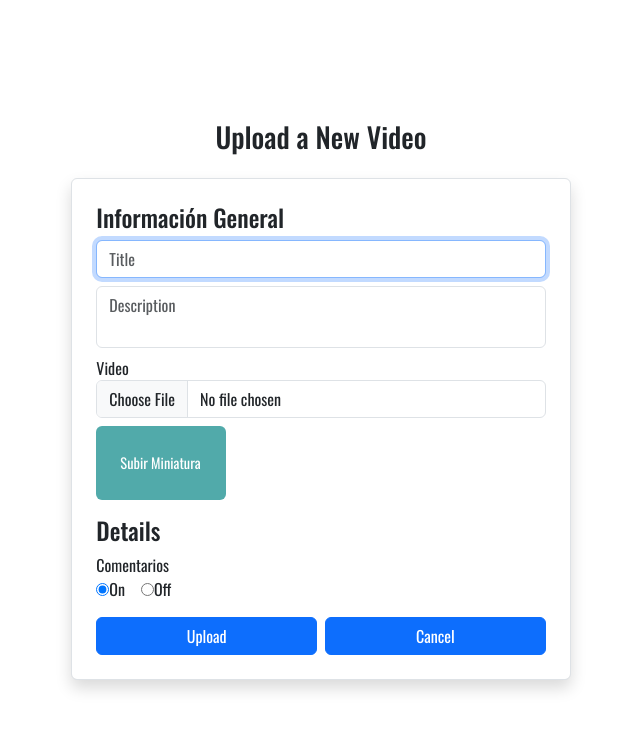
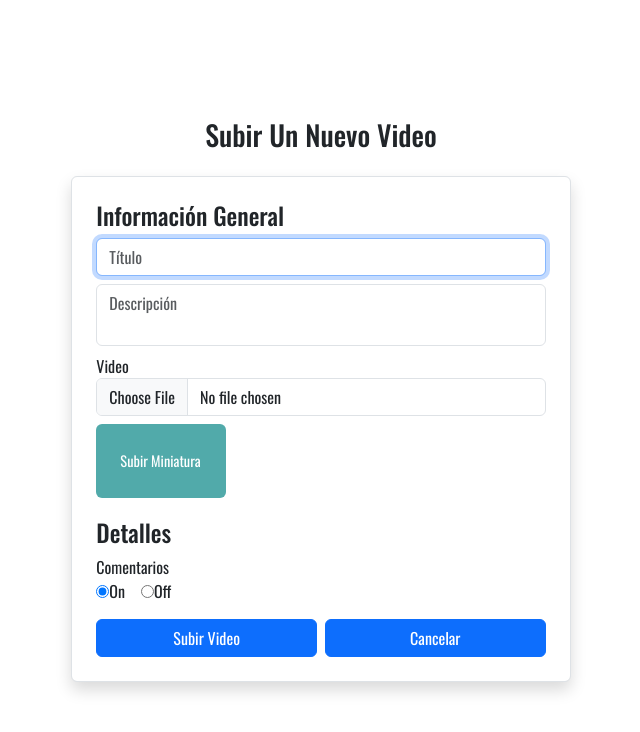
Before and after one commit to mateok13/noCountryTubeFront, a React (Vite) app in the folder frontend/: page /upload-video in a window 1280 px wide. Shown: the top 732 px of the page, without its empty margins (319-959 px from the left). Built offline with nearby package versions, Linux system fonts and the light colour scheme.

Commit message:
FormVideo modified, new video attributes added

```diff
--- a/frontend/src/components/formVideo/FormVideo.jsx
+++ b/frontend/src/components/formVideo/FormVideo.jsx
@@ -1,44 +1,83 @@
-import { useState } from "react";
+import { useEffect, useRef, useState } from "react";
 import { useNavigate } from "react-router-dom";
 import VideoThumbnail from "react-video-thumbnail";
 import "./FormVideo.css";
 
 const formValues = {
-  title: "",
-  description: "",
-  thumbnail: "",
-  video: "",
-  tags: "",
-  category: "",
-  comments: "on",
+  author: 'username',
+  title: '',
+  description: '',
+  thumbnail: '',
+  video: '',
+  duration: '',
+  comments: 'on',
+  views: 0,
+  likes: 0,
+  dislikes: 0,
 };
 
 const FormVideo = () => {
   const [formData, setFormData] = useState(formValues)
-  const [videoFile, setVideoFile] = useState(null)
   const [thumbnails, setThumbnails] = useState([])
   const [selectedThumbnail, setSelectedThumbnail] = useState(null)
-  const snapshotList = [3, 6, 30]
+  const videoInputRef = useRef(null);
+  const snapshotList = [3, 6, 30] // Toma capturas en el segundo 3, 6, 30
   const navigate = useNavigate()
+
 
   const handleSubmit = (e) => {
     e.preventDefault();
     console.log(formData);
+    setThumbnails([])
+    setSelectedThumbnail(null)
     setFormData(formValues);
-    alert("Uploaded!");
+
+    if (videoInputRef.current) {
+      videoInputRef.current.value = null;
+    }
+
+    alert("Video subido exitosamente");
   };
 
   const handleChange = (e) => {
     const { name, value } = e.target;
-    setFormData({
-      ...formData,
+    setFormData((prevFormData) => ({
+      ...prevFormData,
       [name]: value,
-    });
+    }));
   };
 
   const handleVideoFileChange = (e) => {
     const file = e.target.files[0]
-    setVideoFile(file)
+    setFormData((prevFormData) => ({ ...prevFormData, video: file }))
+  };
+
+  useEffect(() => {
+    if (formData.video) {
+      // Se crea un objeto de video temporal para obtener la duración
+      const videoElement = document.createElement('video');
+      videoElement.src = URL.createObjectURL(formData.video);
+      videoElement.onloadedmetadata = () => {
+        setFormData((prevFormData) => ({ ...prevFormData, duration: formatVideoDuration(videoElement.duration), }));
+      };
+    }
+  }, [formData.video]);
+
+  const formatVideoDuration = (duration) => {
+    let formattedDuration;
+    if (duration > 3599) {
+      const hours = Math.floor(duration / 3600); // horas:minutos:segundos
+      const minutes = Math.floor((duration % 3600) / 60);
+      const seconds = Math.round(duration % 60);
+      formattedDuration = `${hours}:${minutes}:${seconds}`;
+    } else if (duration > 59) {
+      const minutes = Math.floor(duration / 60); // minutos:segundos
+      const seconds = Math.round(duration % 60);
+      formattedDuration = `${minutes}:${seconds}`;
+    } else {
+      formattedDuration = '0:' + Math.round(duration); // 0:segundos
+    }
+    return formattedDuration;
   };
 
   const handleImageFileChange = (e) => {
@@ -47,15 +86,24 @@ const FormVideo = () => {
     reader.onload = () => {
       const base64File = reader.result
       setSelectedThumbnail(base64File)
+      setFormData((prevFormData) => ({ ...prevFormData, thumbnail: base64File }))
     };
     reader.readAsDataURL(file)
   };
 
   const handleSelectThumbnail = (thumbnail) => {
     setSelectedThumbnail(thumbnail);
+    setFormData((prevFormData) => ({ ...prevFormData, thumbnail }))
   };
 
-  console.log(selectedThumbnail);
+  const generateThumbnails = () => {
+    return snapshotList.map((item, index) => (
+      <div key={index} className="d-none">
+        <VideoThumbnail videoUrl={URL.createObjectURL(formData.video)}
+          thumbnailHandler={(thumbnail) => setThumbnails((prevThumbnails) => [...prevThumbnails, thumbnail,])}
+          snapshotAtTime={item} />
+      </div>))
+  }
 
   const handleCancel = () => {
     navigate("/");
@@ -65,29 +113,18 @@ const FormVideo = () => {
     <form className="form-control shadow p-4" onSubmit={handleSubmit}>
       <div>
         <h4>Información General</h4>
-        <input className="form-control" type="text" placeholder="Title" id="title" name="title" onChange={handleChange} value={formData.title} required autoFocus />
-        <textarea className="form-control resize-none my-2" name="description" id="description" placeholder="Description" onChange={handleChange} value={formData.description} required></textarea>
-        {/* <div className="d-flex flex-column my-2">
-          <label htmlFor="thumbnail">Thumbnail (Upload a picture)</label>
-          <input type="file" id="thumbnail" name="thumbnail" onChange={handleFileChange} required />
-        </div> */}
+        <input className="form-control" type="text" placeholder="Título" id="title" name="title" onChange={handleChange} value={formData.title} required autoFocus />
+        <textarea className="form-control resize-none my-2" name="description" id="description" placeholder="Descripción" onChange={handleChange} value={formData.description} required></textarea>
         <div className="d-flex flex-column my-2">
           <label>Video</label>
-          <input className="form-control" type="file" accept="video/*" onChange={handleVideoFileChange} title="Subir Video" required />
+          <input ref={videoInputRef} className="form-control" type="file" accept="video/*" onChange={handleVideoFileChange} title="Subir Video" required />
 
-          {videoFile &&
-            snapshotList.map((item, index) => (
-              <div key={index} className="d-none">
-                <VideoThumbnail videoUrl={URL.createObjectURL(videoFile)}
-                  thumbnailHandler={(thumbnail) => setThumbnails((prevThumbnails) => [...prevThumbnails, thumbnail,])}
-                  snapshotAtTime={item} />
-              </div>
-            ))}
+          {formData.video && generateThumbnails()}
         </div>
 
         <div className="d-flex justify-content-between mt-2 overflow-hidden flex-wrap">
           {/* INPUT FILE SUBIR MINIATURA */}
-          <div>
+          <div className="mb-1">
             <label htmlFor="file" className="label-file text-center text-white px-4 py-2 rounded cursor-pointer">Subir Miniatura</label>
             <input type="file" id="file" className="input-file" accept="image/*" onChange={handleImageFileChange} />
           </div>
@@ -107,22 +144,7 @@ const FormVideo = () => {
       </div>
 
       <div className="my-3">
-        <h4>Details</h4>
-        {/* <div className="d-flex flex-column">
-          <label htmlFor="tags">Tags</label>
-          <textarea className="form-control resize-none" name="tags" id="tags" maxLength={100} placeholder="Enter a comma after each tag" onChange={handleChange} value={formData.tags}></textarea>
-        </div>
-        <div className="d-flex flex-column">
-          <label htmlFor="category">Category</label>
-          <select name="category" id="category" onChange={handleChange} value={formData.category}>
-            <option value="">Select a category</option>
-            <option value="category1">Category 1</option>
-            <option value="category2">Category 2</option>
-            <option value="category3">Category 3</option>
-            <option value="category4">Category 4</option>
-            <option value="category5">Category 5</option>
-          </select>
-        </div> */}
+        <h4>Detalles</h4>
         <div>
           <label>Comentarios</label>
           <div className="d-flex gap-3">
@@ -139,8 +161,8 @@ const FormVideo = () => {
       </div>
 
       <div className="d-flex gap-2">
-        <button className="btn btn-primary w-50" type="submit">Upload</button>
-        <button className="btn btn-primary w-50" type="reset" onClick={handleCancel}>Cancel</button>
+        <button className="btn btn-primary w-50" type="submit">Subir Video</button>
+        <button className="btn btn-primary w-50" type="reset" onClick={handleCancel}>Cancelar</button>
       </div>
     </form>
   );
--- a/frontend/src/components/listVideos/VideoCard.jsx
+++ b/frontend/src/components/listVideos/VideoCard.jsx
@@ -2,11 +2,14 @@ import PropTypes from "prop-types";
 import "./VideoCard.css";
 
 const VideoCard = ({ item }) => {
-  const { title, author, thumbnail, views } = item;
+  const { title, author, thumbnail, views, duration } = item;
 
   return (
     <div className="card card-width">
-      <img src={thumbnail} className="card-img-top" alt="Imagen de ejemplo" />
+      <div className="position-relative">
+        <img src={thumbnail} className="card-img-top" alt="Imagen de ejemplo" />
+        <span className="position-absolute end-0 bottom-0 z-3 text-white text-center rounded-1 px-1 m-2 border span-duration">{duration}</span>
+      </div>
       <div className="card-body pb-0">
         <h5 className="card-title text-ellipsis">{title}</h5>
         <div className="d-flex justify-content-between">
@@ -20,10 +23,17 @@ const VideoCard = ({ item }) => {
 
 VideoCard.propTypes = {
   item: PropTypes.shape({
+    id: PropTypes.number.isRequired,
+    author: PropTypes.string.isRequired,
     title: PropTypes.string.isRequired,
-    author: PropTypes.string.isRequired,
+    // description: PropTypes.string.isRequired,
     thumbnail: PropTypes.string.isRequired,
+    // video: PropTypes.string.isRequired,
+    // comments: PropTypes.string.isRequired,
     views: PropTypes.number.isRequired,
+    // likes: PropTypes.number.isRequired,
+    // dislikes: PropTypes.number.isRequired,
+    duration: PropTypes.string.isRequired,
   }).isRequired,
 };
 
--- a/frontend/src/components/listVideos/ejemploListadoVideos.json
+++ b/frontend/src/components/listVideos/ejemploListadoVideos.json
@@ -1,226 +1,210 @@
 [
   {
     "id": 1,
+    "author": "author",
     "title": "Proyecto con React: To-Do List App",
     "description": "Aprende a desarrollar una aplicación de lista de tareas usando React.",
     "thumbnail": "https://i.ytimg.com/vi/I00UpuZse0o/hq720.jpg?sqp=-oaymwEcCNAFEJQDSFXyq4qpAw4IARUAAIhCGAFwAcABBg==&rs=AOn4CLDyu39JlZaE0nxThhEJuRv2pqngSg",
     "video": "https://www.youtube.com/watch?v=example22",
-    "tags": "react, proyecto, to-do list",
-    "category": "Educación",
     "comments": "on",
-    "author": "author",
     "views": 0,
     "likes": 0,
-    "dislikes": 0
+    "dislikes": 0,
+    "duration": "10:30"
   },
   {
     "id": 2,
+    "author": "author",
     "title": "Desarrollando un Blog con React y Firebase",
     "description": "Tutorial paso a paso para crear un blog utilizando React y Firebase.",
     "thumbnail": "https://i.ytimg.com/vi/I00UpuZse0o/hq720.jpg?sqp=-oaymwEcCNAFEJQDSFXyq4qpAw4IARUAAIhCGAFwAcABBg==&rs=AOn4CLDyu39JlZaE0nxThhEJuRv2pqngSg",
     "video": "https://www.youtube.com/watch?v=example23",
-    "tags": "react, firebase, blog",
-    "category": "Tecnología",
     "comments": "on",
-    "author": "author",
     "views": 0,
     "likes": 0,
-    "dislikes": 0
+    "dislikes": 0,
+    "duration": "11:30"
   },
   {
     "id": 3,
+    "author": "author",
     "title": "Proyecto Python: Sistema de Gestión de Biblioteca",
     "description": "Construye un sistema de gestión de biblioteca utilizando Python y SQLite.",
     "thumbnail": "https://i.ytimg.com/vi/I00UpuZse0o/hq720.jpg?sqp=-oaymwEcCNAFEJQDSFXyq4qpAw4IARUAAIhCGAFwAcABBg==&rs=AOn4CLDyu39JlZaE0nxThhEJuRv2pqngSg",
     "video": "https://www.youtube.com/watch?v=example24",
-    "tags": "python, proyecto, biblioteca",
-    "category": "Programación",
     "comments": "on",
-    "author": "author",
     "views": 0,
     "likes": 0,
-    "dislikes": 0
+    "dislikes": 0,
+    "duration": "0:50"
   },
   {
     "id": 4,
+    "author": "author",
     "title": "Desarrollando un Chatbot con Python",
     "description": "Crea un chatbot interactivo usando Python y la biblioteca ChatterBot.",
     "thumbnail": "https://i.ytimg.com/vi/I00UpuZse0o/hq720.jpg?sqp=-oaymwEcCNAFEJQDSFXyq4qpAw4IARUAAIhCGAFwAcABBg==&rs=AOn4CLDyu39JlZaE0nxThhEJuRv2pqngSg",
     "video": "https://www.youtube.com/watch?v=example25",
-    "tags": "python, proyecto, chatbot",
-    "category": "Educación",
     "comments": "on",
-    "author": "author",
     "views": 0,
     "likes": 0,
-    "dislikes": 0
+    "dislikes": 0,
+    "duration": "11:30"
   },
   {
     "id": 5,
+    "author": "author",
     "title": "Proyecto Django: Aplicación de Blog",
     "description": "Aprende a desarrollar una aplicación de blog completa usando Django.",
     "thumbnail": "https://i.ytimg.com/vi/I00UpuZse0o/hq720.jpg?sqp=-oaymwEcCNAFEJQDSFXyq4qpAw4IARUAAIhCGAFwAcABBg==&rs=AOn4CLDyu39JlZaE0nxThhEJuRv2pqngSg",
     "video": "https://www.youtube.com/watch?v=example26",
-    "tags": "django, python, blog",
-    "category": "Tecnología",
     "comments": "on",
-    "author": "author",
     "views": 0,
     "likes": 0,
-    "dislikes": 0
+    "dislikes": 0,
+    "duration": "11:30"
   },
   {
     "id": 6,
+    "author": "author",
     "title": "Java: Sistema de Gestión de Estudiantes",
     "description": "Desarrolla un sistema de gestión de estudiantes utilizando Java y MySQL.",
     "thumbnail": "https://i.ytimg.com/vi/I00UpuZse0o/hq720.jpg?sqp=-oaymwEcCNAFEJQDSFXyq4qpAw4IARUAAIhCGAFwAcABBg==&rs=AOn4CLDyu39JlZaE0nxThhEJuRv2pqngSg",
     "video": "https://www.youtube.com/watch?v=example27",
-    "tags": "java, proyecto, estudiantes",
-    "category": "Programación",
     "comments": "on",
-    "author": "author",
     "views": 0,
     "likes": 0,
-    "dislikes": 0
+    "dislikes": 0,
+    "duration": "11:30"
   },
   {
     "id": 7,
+    "author": "author",
     "title": "Proyecto Java: Aplicación de Notas",
     "description": "Crea una aplicación de notas utilizando Java y JavaFX.",
     "thumbnail": "https://i.ytimg.com/vi/I00UpuZse0o/hq720.jpg?sqp=-oaymwEcCNAFEJQDSFXyq4qpAw4IARUAAIhCGAFwAcABBg==&rs=AOn4CLDyu39JlZaE0nxThhEJuRv2pqngSg",
     "video": "https://www.youtube.com/watch?v=example28",
-    "tags": "java, proyecto, notas",
-    "category": "Educación",
     "comments": "on",
-    "author": "author",
     "views": 0,
     "likes": 0,
-    "dislikes": 0
+    "dislikes": 0,
+    "duration": "11:30"
   },
   {
     "id": 8,
+    "author": "author",
     "title": "Proyecto React: Aplicación de Clima",
     "description": "Desarrolla una aplicación del clima en tiempo real utilizando React y API de OpenWeather.",
     "thumbnail": "https://i.ytimg.com/vi/I00UpuZse0o/hq720.jpg?sqp=-oaymwEcCNAFEJQDSFXyq4qpAw4IARUAAIhCGAFwAcABBg==&rs=AOn4CLDyu39JlZaE0nxThhEJuRv2pqngSg",
     "video": "https://www.youtube.com/watch?v=example29",
-    "tags": "react, proyecto, clima",
-    "category": "Tecnología",
     "comments": "on",
-    "author": "author",
     "views": 0,
     "likes": 0,
-    "dislikes": 0
+    "dislikes": 0,
+    "duration": "11:30"
   },
   {
     "id": 9,
+    "author": "author",
     "title": "Desarrollando un E-commerce con React y Node.js",
     "description": "Crea una tienda en línea completa utilizando React para el frontend y Node.js para el backend.",
     "thumbnail": "https://i.ytimg.com/vi/I00UpuZse0o/hq720.jpg?sqp=-oaymwEcCNAFEJQDSFXyq4qpAw4IARUAAIhCGAFwAcABBg==&rs=AOn4CLDyu39JlZaE0nxThhEJuRv2pqngSg",
     "video": "https://www.youtube.com/watch?v=example30",
-    "tags": "react, node.js, e-commerce",
-    "category": "Programación",
     "comments": "on",
-    "author": "author",
     "views": 0,
     "likes": 0,
-    "dislikes": 0
+    "dislikes": 0,
+    "duration": "11:30"
   },
   {
     "id": 10,
+    "author": "author",
     "title": "Proyecto Python: Sistema de Inventario",
     "description": "Desarrolla un sistema de inventario utilizando Python y la biblioteca Tkinter.",
     "thumbnail": "https://i.ytimg.com/vi/I00UpuZse0o/hq720.jpg?sqp=-oaymwEcCNAFEJQDSFXyq4qpAw4IARUAAIhCGAFwAcABBg==&rs=AOn4CLDyu39JlZaE0nxThhEJuRv2pqngSg",
     "video": "https://www.youtube.com/watch?v=example31",
-    "tags": "python, proyecto, inventario",
-    "category": "Educación",
     "comments": "on",
-    "author": "author",
     "views": 0,
     "likes": 0,
-    "dislikes": 0
+    "dislikes": 0,
+    "duration": "11:30"
   },
   {
     "id": 11,
+    "author": "author",
     "title": "Automatización Web con Python y Selenium",
     "description": "Aprende a automatizar tareas web utilizando Python y Selenium.",
     "thumbnail": "https://i.ytimg.com/vi/I00UpuZse0o/hq720.jpg?sqp=-oaymwEcCNAFEJQDSFXyq4qpAw4IARUAAIhCGAFwAcABBg==&rs=AOn4CLDyu39JlZaE0nxThhEJuRv2pqngSg",
     "video": "https://www.youtube.com/watch?v=example32",
-    "tags": "python, selenium, automatización",
-    "category": "Tecnología",
     "comments": "on",
-    "author": "author",
     "views": 0,
     "likes": 0,
-    "dislikes": 0
+    "dislikes": 0,
+    "duration": "11:30"
   },
   {
     "id": 12,
+    "author": "author",
     "title": "Java: Proyecto de Aplicación Bancaria",
     "description": "Construye una aplicación bancaria con funcionalidades básicas utilizando Java.",
     "thumbnail": "https://i.ytimg.com/vi/I00UpuZse0o/hq720.jpg?sqp=-oaymwEcCNAFEJQDSFXyq4qpAw4IARUAAIhCGAFwAcABBg==&rs=AOn4CLDyu39JlZaE0nxThhEJuRv2pqngSg",
     "video": "https://www.youtube.com/watch?v=example33",
-    "tags": "java, proyecto, banco",
-    "category": "Programación",
     "comments": "on",
-    "author": "author",
     "views": 0,
     "likes": 0,
-    "dislikes": 0
+    "dislikes": 0,
+    "duration": "11:30"
   },
   {
     "id": 13,
+    "author": "author",
     "title": "Proyecto Django: Sistema de Reservas",
     "description": "Desarrolla un sistema de reservas utilizando Django y PostgreSQL.",
     "thumbnail": "https://i.ytimg.com/vi/I00UpuZse0o/hq720.jpg?sqp=-oaymwEcCNAFEJQDSFXyq4qpAw4IARUAAIhCGAFwAcABBg==&rs=AOn4CLDyu39JlZaE0nxThhEJuRv2pqngSg",
     "video": "https://www.youtube.com/watch?v=example34",
-    "tags": "django, python, reservas",
-    "category": "Educación",
     "comments": "on",
-    "author": "author",
     "views": 0,
     "likes": 0,
-    "dislikes": 0
+    "dislikes": 0,
+    "duration": "11:30"
   },
   {
     "id": 14,
+    "author": "author",
     "title": "React y Firebase: Aplicación de Chat en Tiempo Real",
     "description": "Crea una aplicación de chat en tiempo real utilizando React y Firebase.",
     "thumbnail": "https://i.ytimg.com/vi/I00UpuZse0o/hq720.jpg?sqp=-oaymwEcCNAFEJQDSFXyq4qpAw4IARUAAIhCGAFwAcABBg==&rs=AOn4CLDyu39JlZaE0nxThhEJuRv2pqngSg",
     "video": "https://www.youtube.com/watch?v=example35",
-    "tags": "react, firebase, chat",
-    "category": "Tecnología",
     "comments": "on",
-    "author": "author",
     "views": 0,
     "likes": 0,
-    "dislikes": 0
+    "dislikes": 0,
+    "duration": "11:30"
   },
   {
     "id": 15,
+    "author": "author",
     "title": "Proyecto Python: Análisis de Datos con Pandas",
     "description": "Realiza un análisis de datos exploratorio utilizando Python y la biblioteca Pandas.",
     "thumbnail": "https://i.ytimg.com/vi/I00UpuZse0o/hq720.jpg?sqp=-oaymwEcCNAFEJQDSFXyq4qpAw4IARUAAIhCGAFwAcABBg==&rs=AOn4CLDyu39JlZaE0nxThhEJuRv2pqngSg",
     "video": "https://www.youtube.com/watch?v=example36",
-    "tags": "python, pandas, análisis de datos",
-    "category": "Programación",
     "comments": "on",
-    "author": "author",
     "views": 0,
     "likes": 0,
-    "dislikes": 0
+    "dislikes": 0,
+    "duration": "11:30"
   },
   {
     "id": 16,
+    "author": "author",
     "title": "Java: Desarrollo de un Juego de Ajedrez",
     "description": "Aprende a desarrollar un juego de ajedrez utilizando Java y JavaFX.",
     "thumbnail": "https://i.ytimg.com/vi/I00UpuZse0o/hq720.jpg?sqp=-oaymwEcCNAFEJQDSFXyq4qpAw4IARUAAIhCGAFwAcABBg==&rs=AOn4CLDyu39JlZaE0nxThhEJuRv2pqngSg",
     "video": "https://www.youtube.com/watch?v=example37",
-    "tags": "java, proyecto, juego de ajedrez",
-    "category": "Educación",
     "comments": "on",
-    "author": "author",
     "views": 0,
     "likes": 0,
-    "dislikes": 0
+    "dislikes": 0,
+    "duration": "11:30"
   }
 ]
--- a/frontend/src/pages/uploadVideo/UploadVideo.jsx
+++ b/frontend/src/pages/uploadVideo/UploadVideo.jsx
@@ -3,9 +3,9 @@ import FormVideo from "../../components/formVideo/FormVideo";
 const UploadVideo = () => {
   return (
     <div className='container-fluid d-flex flex-column align-items-center justify-content-center min-vh-100'>
-      <h3 className='text-center mb-4'>Upload a New Video</h3>
+      <h3 className='text-center mb-4'>Subir Un Nuevo Video</h3>
       <div className='row w-100'>
-        <div className='mx-auto col-sm-12 col-md-6 col-lg-5'>
+        <div className='mx-auto col-sm-12 col-md-5 col-lg-5'>
           <FormVideo />
         </div>
       </div>
```
Also changed, not shown: frontend/src/components/listVideos/VideoCard.css (+7 -0 lines).
